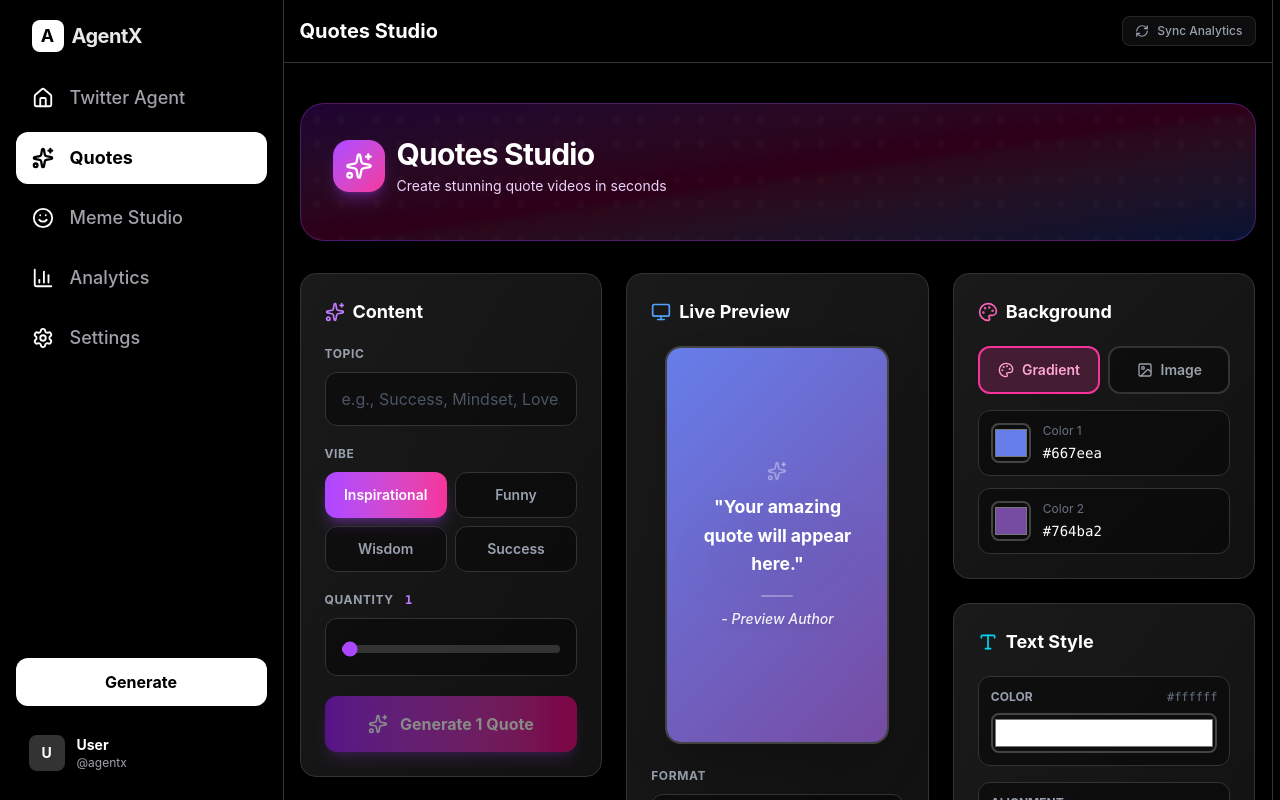
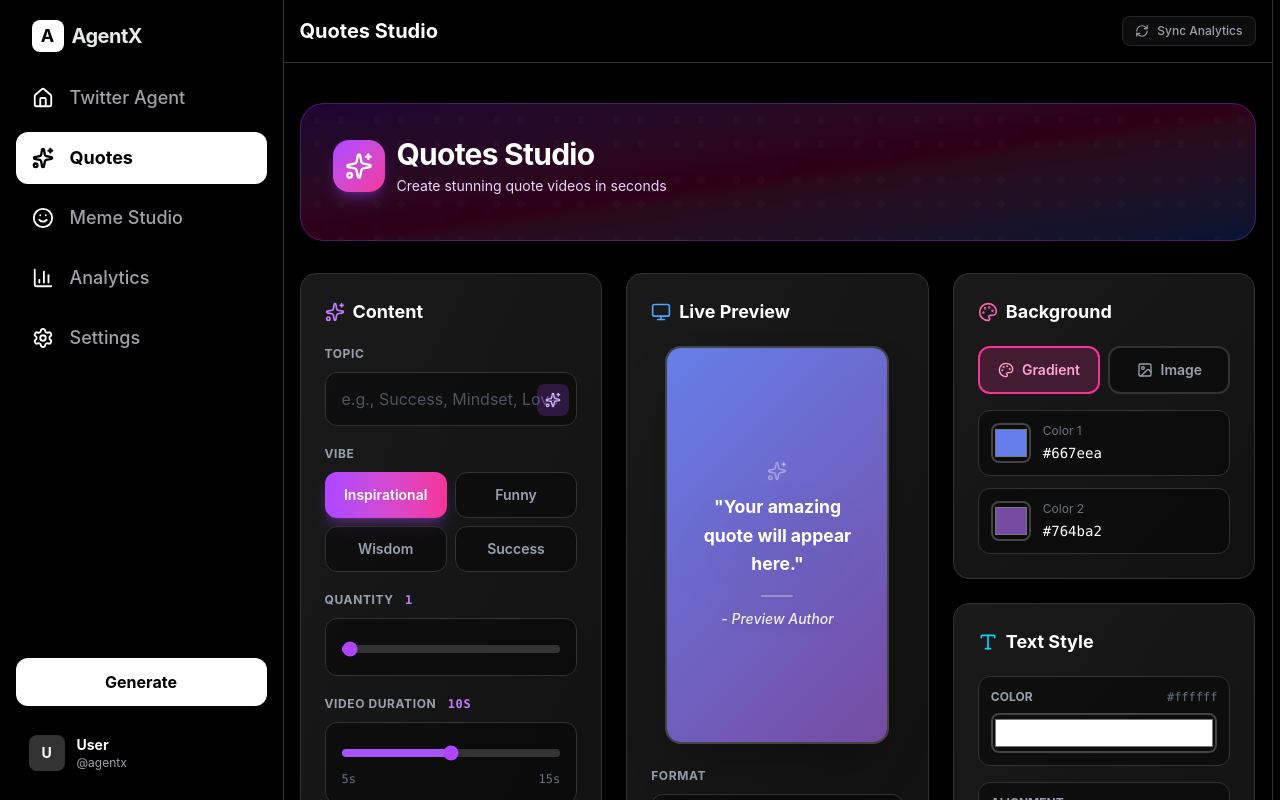
Before and after one commit to swayamgode/AgentX, a Next.js app: page /quotes in a window 1280 px wide. Shown: the top 800 px of the page. Built offline with nearby package versions, Linux system fonts and the light colour scheme.

Commit message:
analyasis ui

```diff
--- /dev/null
+++ b/app/api/quotes/suggest-trends/route.ts
@@ -0,0 +1,41 @@
+import { NextResponse } from 'next/server';
+
+export async function POST() { // Removed req parameter as it's not currently used
+    try {
+        const apiKey = process.env.GOOGLE_API_KEY;
+        if (!apiKey) {
+            return NextResponse.json({ error: 'Gemini API key not configured' }, { status: 500 });
+        }
+
+        const { GoogleGenerativeAI } = await import('@google/generative-ai');
+        const genAI = new GoogleGenerativeAI(apiKey);
+        const model = genAI.getGenerativeModel({ model: "gemini-2.5-flash" });
+
+        const prompt = `Suggest 10 currently trending, viral, or evergreen topics for YouTube Shorts quotes videos.
+        Focus on niches that get high engagement (e.g., Stoicism, Dark Psychology, Financial Freedom, Self-Discipline, Heartbreak, Sigma Mindset).
+
+        Return ONLY a JSON array of strings, for example:
+        ["Stoicism", "Self Discipline", "Financial Freedom"]`;
+
+        const result = await model.generateContent(prompt);
+        const responseText = result.response.text();
+
+        let topics = [];
+        try {
+            const jsonMatch = responseText.match(/\[[\s\S]*\]/);
+            const jsonText = jsonMatch ? jsonMatch[0] : responseText;
+            topics = JSON.parse(jsonText);
+        } catch (e) {
+            console.error("Failed to parse AI topics:", responseText);
+            topics = ["Motivation", "Discipline", "Success", "Stoicism", "Wisdom"];
+        }
+
+        return NextResponse.json({ topics });
+
+    } catch (error) {
+        console.error('Topic suggestion error:', error);
+        return NextResponse.json({
+            topics: ["Motivation", "Discipline", "Success", "Stoicism", "Wisdom"]
+        });
+    }
+}
--- a/components/QuotesGenerator.tsx
+++ b/components/QuotesGenerator.tsx
@@ -42,6 +42,8 @@ export function QuotesGenerator() {
     const [scheduleProgress, setScheduleProgress] = useState('');
     const [scheduleTime, setScheduleTime] = useState('');
     const [scheduleInterval, setScheduleInterval] = useState(60); // minutes
+    const [videoDuration, setVideoDuration] = useState(10); // seconds (5-15)
+    const [isSuggesting, setIsSuggesting] = useState(false);
 
     // YouTube Account State
     const [youtubeAccounts, setYoutubeAccounts] = useState<any[]>([]);
@@ -105,6 +107,25 @@ export function QuotesGenerator() {
             console.error(error);
         } finally {
             setIsGenerating(false);
+        }
+    };
+
+    const handleSuggestTopic = async () => {
+        setIsSuggesting(true);
+        try {
+            const res = await fetch("/api/quotes/suggest-trends", {
+                method: "POST"
+            });
+            const data = await res.json();
+            if (data.topics && data.topics.length > 0) {
+                // Pick a random topic from the suggestions
+                const randomTopic = data.topics[Math.floor(Math.random() * data.topics.length)];
+                setTopic(randomTopic);
+            }
+        } catch (error) {
+            console.error("Failed to suggest topic:", error);
+        } finally {
+            setIsSuggesting(false);
         }
     };
 
@@ -318,7 +339,7 @@ export function QuotesGenerator() {
 
             mediaRecorder.start();
 
-            const duration = 12000; // 12 seconds (optimized for Shorts)
+            const duration = videoDuration * 1000; // Use custom duration
             const startTime = Date.now();
 
             const animate = async () => {
@@ -473,7 +494,7 @@ export function QuotesGenerator() {
                         </div>
 
                         <div className="space-y-5">
-                            <div>
+                            <div className="relative">
                                 <label className="text-xs font-bold text-gray-400 uppercase tracking-wider mb-2.5 block">Topic</label>
                                 <input
                                     value={topic}
@@ -481,6 +502,18 @@ export function QuotesGenerator() {
                                     placeholder="e.g., Success, Mindset, Love..."
                                     className="w-full bg-black/40 border border-[#333] rounded-xl px-4 py-3.5 text-white placeholder-gray-600 focus:border-purple-500 focus:ring-2 focus:ring-purple-500/20 outline-none transition-all"
                                 />
+                                <button
+                                    onClick={handleSuggestTopic}
+                                    disabled={isSuggesting}
+                                    className="absolute right-2 top-[38px] p-2 bg-purple-500/20 hover:bg-purple-500/40 text-purple-300 rounded-lg transition-all"
+                                    title="Suggest Trending Topic"
+                                >
+                                    {isSuggesting ? (
+                                        <RefreshCw className="animate-spin" size={16} />
+                                    ) : (
+                                        <Sparkles size={16} />
+                                    )}
+                                </button>
                             </div>
 
                             <div>
@@ -517,6 +550,30 @@ export function QuotesGenerator() {
                                             background: `linear-gradient(to right, rgb(168, 85, 247) 0%, rgb(168, 85, 247) ${(quoteCount / 50) * 100}%, rgb(51, 51, 51) ${(quoteCount / 50) * 100}%, rgb(51, 51, 51) 100%)`
                                         }}
                                     />
+                                </div>
+                            </div>
+
+                            <div>
+                                <label className="text-xs font-bold text-gray-400 uppercase tracking-wider mb-2.5 block">
+                                    Video Duration <span className="text-purple-400 font-mono ml-2">{videoDuration}s</span>
+                                </label>
+                                <div className="bg-black/40 border border-[#333] rounded-xl px-4 py-4">
+                                    <input
+                                        type="range"
+                                        min="5"
+                                        max="15"
+                                        step="1"
+                                        value={videoDuration}
+                                        onChange={(e) => setVideoDuration(parseInt(e.target.value))}
+                                        className="w-full accent-purple-500 h-2 bg-[#333] rounded-lg appearance-none cursor-pointer"
+                                        style={{
+                                            background: `linear-gradient(to right, rgb(168, 85, 247) 0%, rgb(168, 85, 247) ${((videoDuration - 5) / 10) * 100}%, rgb(51, 51, 51) ${((videoDuration - 5) / 10) * 100}%, rgb(51, 51, 51) 100%)`
+                                        }}
+                                    />
+                                    <div className="flex justify-between text-xs text-gray-500 mt-2 font-mono">
+                                        <span>5s</span>
+                                        <span>15s</span>
+                                    </div>
                                 </div>
                             </div>
 
```
Also changed, not shown: .video-analytics.json, .youtube-accounts.json.
